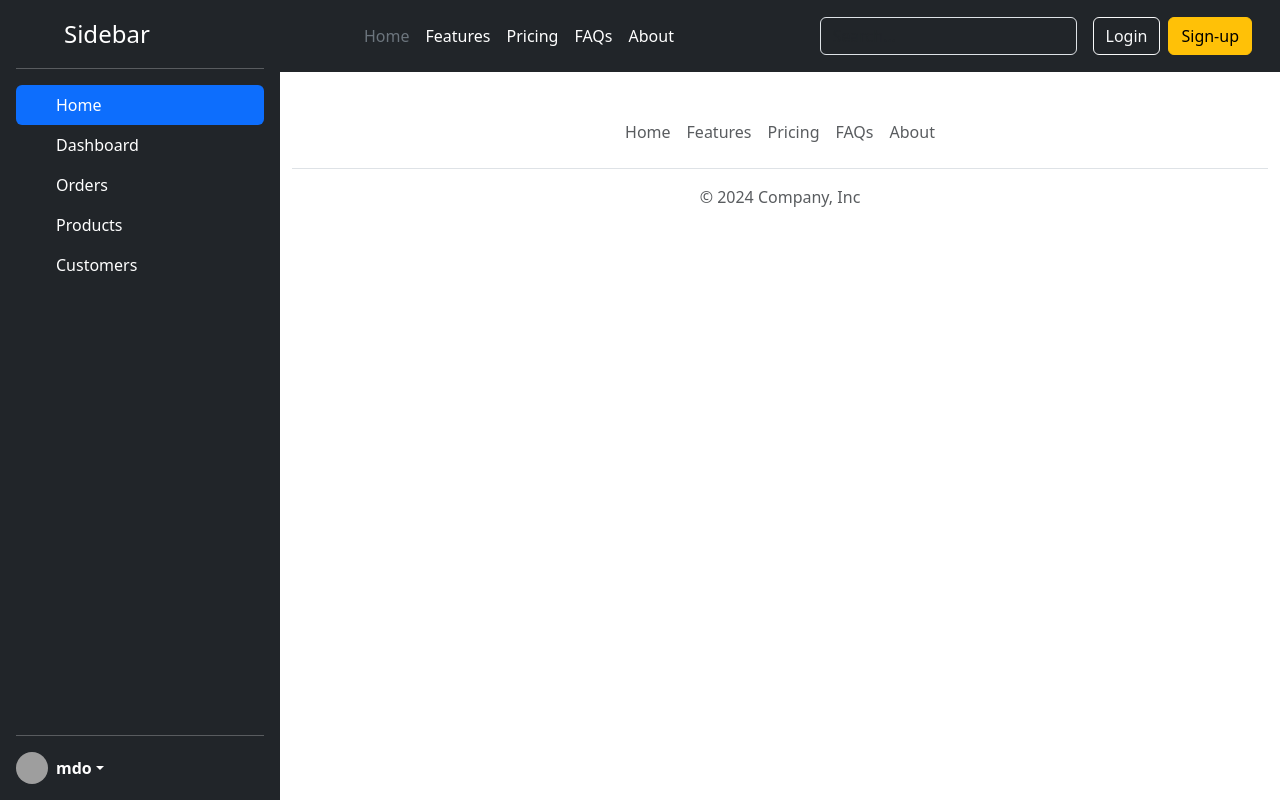
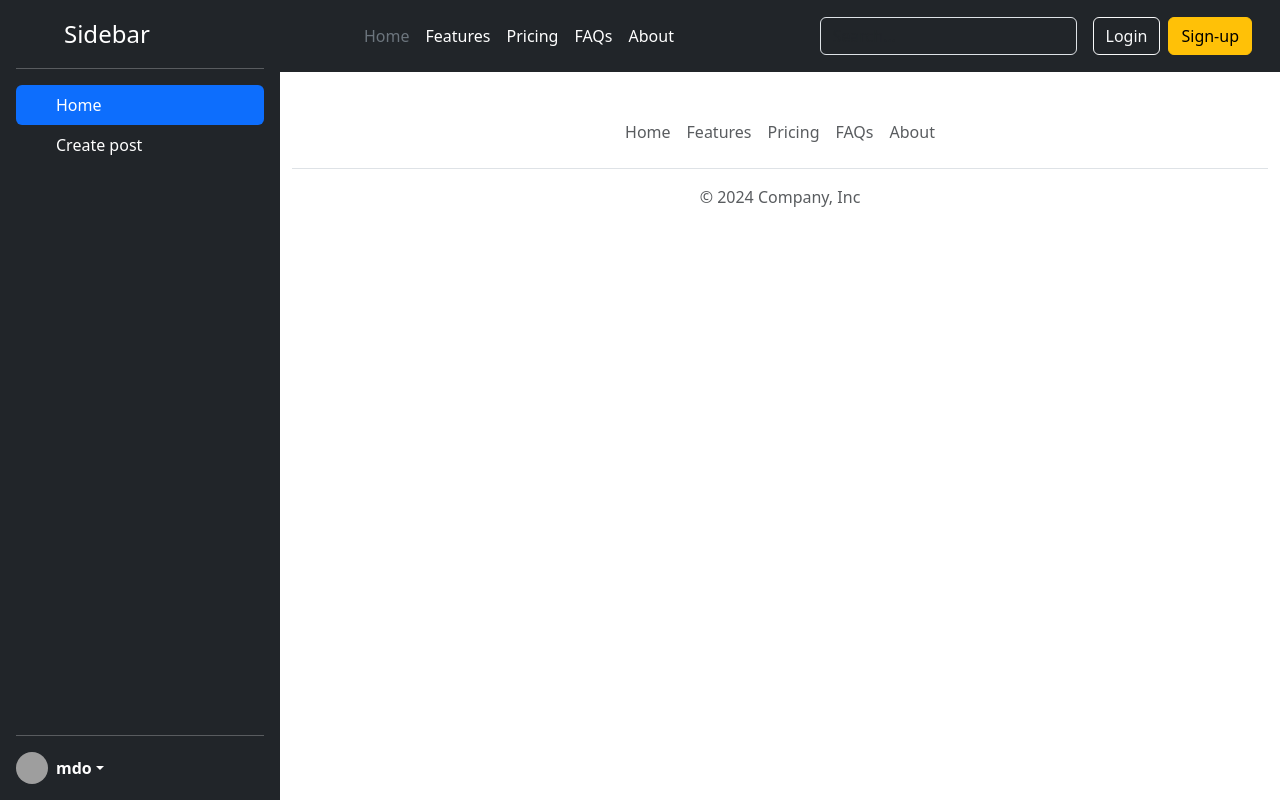
Before and after one commit to dg-codingbapunu/social-media-App, a React (Vite) app in the folder social/: page / in a window 1280 px wide. Built offline with nearby package versions, Linux system fonts and the light colour scheme; grey boxes are pictures that could not be loaded.

Commit message:
design sidebar

```diff
--- a/social/src/components/Sidebar.jsx
+++ b/social/src/components/Sidebar.jsx
@@ -28,31 +28,7 @@ const Sidebar = () => {
             <svg class="bi pe-none me-2" width="16" height="16">
               <use xlinkHref="#speedometer2"></use>
             </svg>
-            Dashboard
-          </a>
-        </li>
-        <li>
-          <a href="#" class="nav-link text-white">
-            <svg class="bi pe-none me-2" width="16" height="16">
-              <use xlinkHref="#table"></use>
-            </svg>
-            Orders
-          </a>
-        </li>
-        <li>
-          <a href="#" class="nav-link text-white">
-            <svg class="bi pe-none me-2" width="16" height="16">
-              <use xlinkHref="#grid"></use>
-            </svg>
-            Products
-          </a>
-        </li>
-        <li>
-          <a href="#" class="nav-link text-white">
-            <svg class="bi pe-none me-2" width="16" height="16">
-              <use xlinkHref="#people-circle"></use>
-            </svg>
-            Customers
+            Create post
           </a>
         </li>
       </ul>
```
